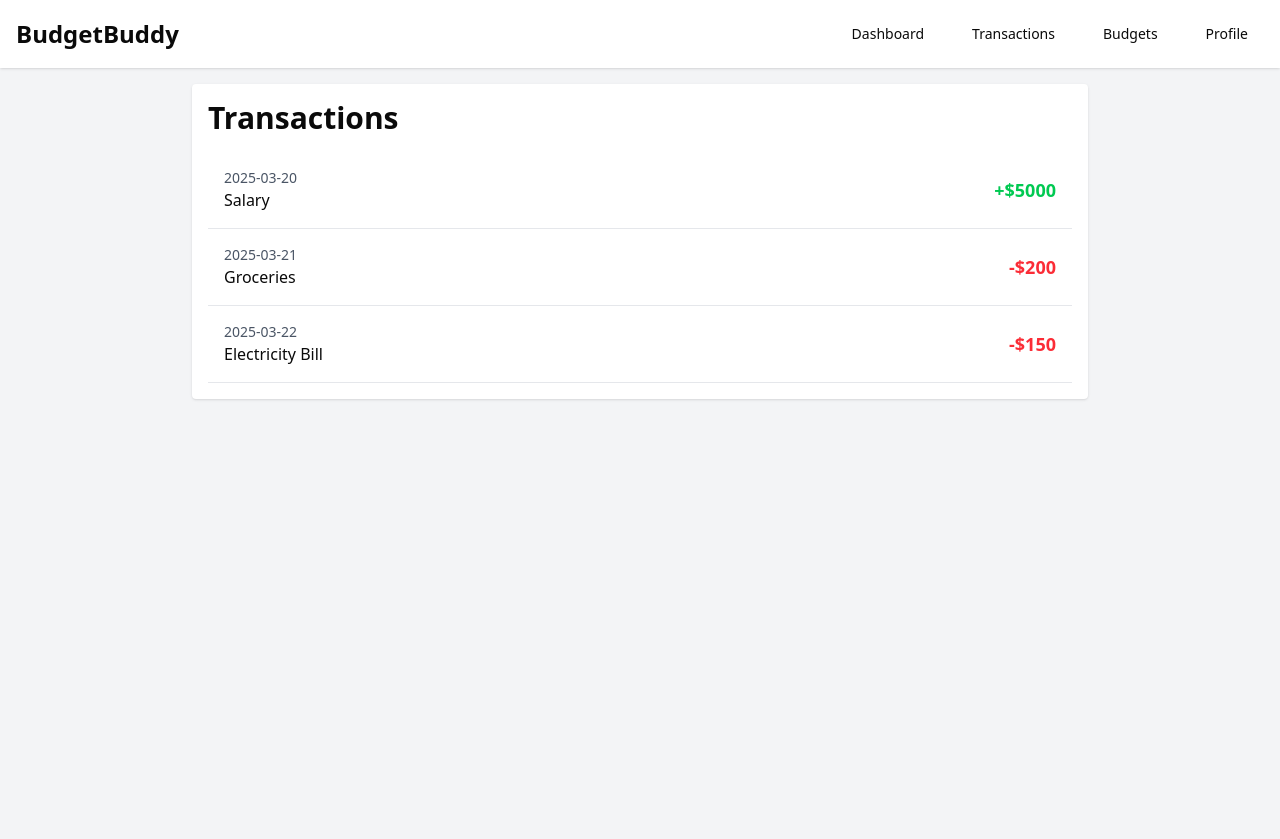
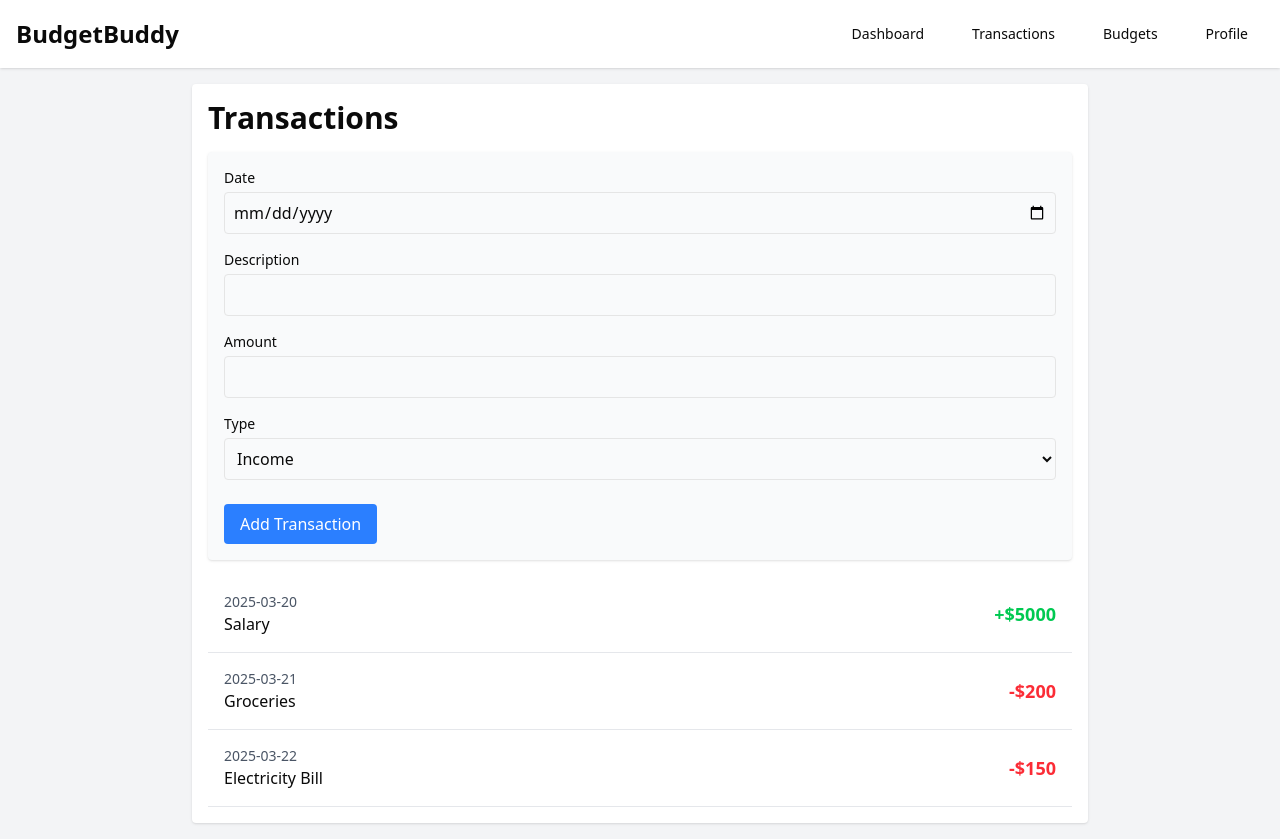
Before and after one commit to Gaurav0203Shetty/BudgetBuddy, a Next.js app: page /transactions in a window 1280 px wide. Before the commit the page ends 800 px from the top, so only its background shows below. Built offline with nearby package versions, Linux system fonts and the light colour scheme.

Commit message:
added transactionForm

```diff
--- a/app/transactions/page.tsx
+++ b/app/transactions/page.tsx
@@ -2,36 +2,29 @@
 
 import React, { useState } from 'react'
 import TransactionItem from '@/components/TransactionItem'
+import TransactionForm from '@/components/TransactionForm'
 
 export default function Transactions() {
   // Dummy transaction data
-  const [transactions] = useState([
-    {
-      id: 1,
-      date: '2025-03-20',
-      description: 'Salary',
-      amount: 5000,
-      type: 'income' as const,
-    },
-    {
-      id: 2,
-      date: '2025-03-21',
-      description: 'Groceries',
-      amount: 200,
-      type: 'expense' as const,
-    },
-    {
-      id: 3,
-      date: '2025-03-22',
-      description: 'Electricity Bill',
-      amount: 150,
-      type: 'expense' as const,
-    },
+  const [transactions, setTransactions] = useState([
+    { id: 1, date: '2025-03-20', description: 'Salary', amount: 5000, type: 'income' as const },
+    { id: 2, date: '2025-03-21', description: 'Groceries', amount: 200, type: 'expense' as const },
+    { id: 3, date: '2025-03-22', description: 'Electricity Bill', amount: 150, type: 'expense' as const },
   ])
 
+  // Function to add a new transaction
+  const addTransaction = (newTx: { date: string; description: string; amount: number; type: 'income' | 'expense' }) => {
+    const newTransaction = {
+      id: Date.now(), // Simple unique id
+      ...newTx,
+    }
+    setTransactions([newTransaction, ...transactions])
+  }
+
   return (
-    <div className="max-w-4xl mx-auto p-4 bg-white shadow rounded">
+    <div className="max-w-4xl mx-auto p-4 bg-white shadow rounded space-y-4">
       <h1 className="text-3xl font-bold mb-4">Transactions</h1>
+      <TransactionForm onAdd={addTransaction} />
       <div className="divide-y divide-gray-200">
         {transactions.map((tx) => (
           <TransactionItem key={tx.id} {...tx} />
--- /dev/null
+++ b/components/TransactionForm.tsx
@@ -0,0 +1,84 @@
+// components/TransactionForm.tsx
+import React, { useState } from 'react'
+
+interface TransactionFormProps {
+  onAdd: (transaction: {
+    date: string
+    description: string
+    amount: number
+    type: 'income' | 'expense'
+  }) => void
+}
+
+const TransactionForm: React.FC<TransactionFormProps> = ({ onAdd }) => {
+  const [date, setDate] = useState('')
+  const [description, setDescription] = useState('')
+  const [amount, setAmount] = useState('')
+  const [type, setType] = useState<'income' | 'expense'>('income')
+
+  const handleSubmit = (e: React.FormEvent) => {
+    e.preventDefault()
+    if (!date || !description || !amount) return
+
+    onAdd({
+      date,
+      description,
+      amount: Number(amount),
+      type,
+    })
+
+    // Reset form fields after submission
+    setDate('')
+    setDescription('')
+    setAmount('')
+    setType('income')
+  }
+
+  return (
+    <form onSubmit={handleSubmit} className="space-y-4 p-4 bg-gray-50 rounded shadow">
+      <div>
+        <label className="block text-sm font-medium">Date</label>
+        <input
+          type="date"
+          value={date}
+          onChange={(e) => setDate(e.target.value)}
+          className="mt-1 block w-full p-2 border rounded"
+        />
+      </div>
+      <div>
+        <label className="block text-sm font-medium">Description</label>
+        <input
+          type="text"
+          value={description}
+          onChange={(e) => setDescription(e.target.value)}
+          className="mt-1 block w-full p-2 border rounded"
+        />
+      </div>
+      <div>
+        <label className="block text-sm font-medium">Amount</label>
+        <input
+          type="number"
+          value={amount}
+          onChange={(e) => setAmount(e.target.value)}
+          className="mt-1 block w-full p-2 border rounded"
+        />
+      </div>
+      <div>
+        <label className="block text-sm font-medium">Type</label>
+        <select
+          value={type}
+          onChange={(e) => setType(e.target.value as 'income' | 'expense')}
+          className="mt-1 block w-full p-2 border rounded"
+        >
+          <option value="income">Income</option>
+          <option value="expense">Expense</option>
+        </select>
+      </div>
+      <button type="submit" className="mt-2 px-4 py-2 bg-blue-500 text-white rounded">
+        Add Transaction
+      </button>
+    </form>
+  )
+}
+
+export default TransactionForm
```
